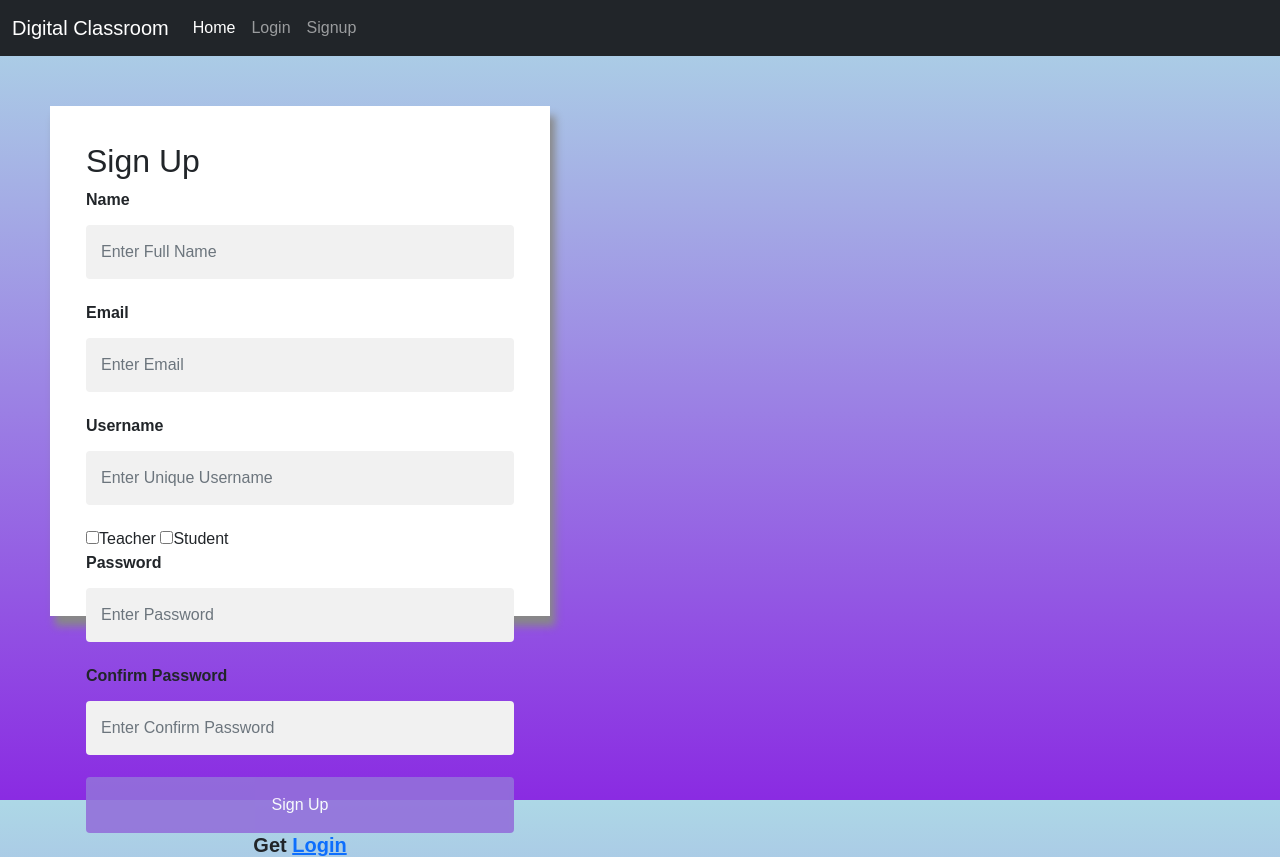
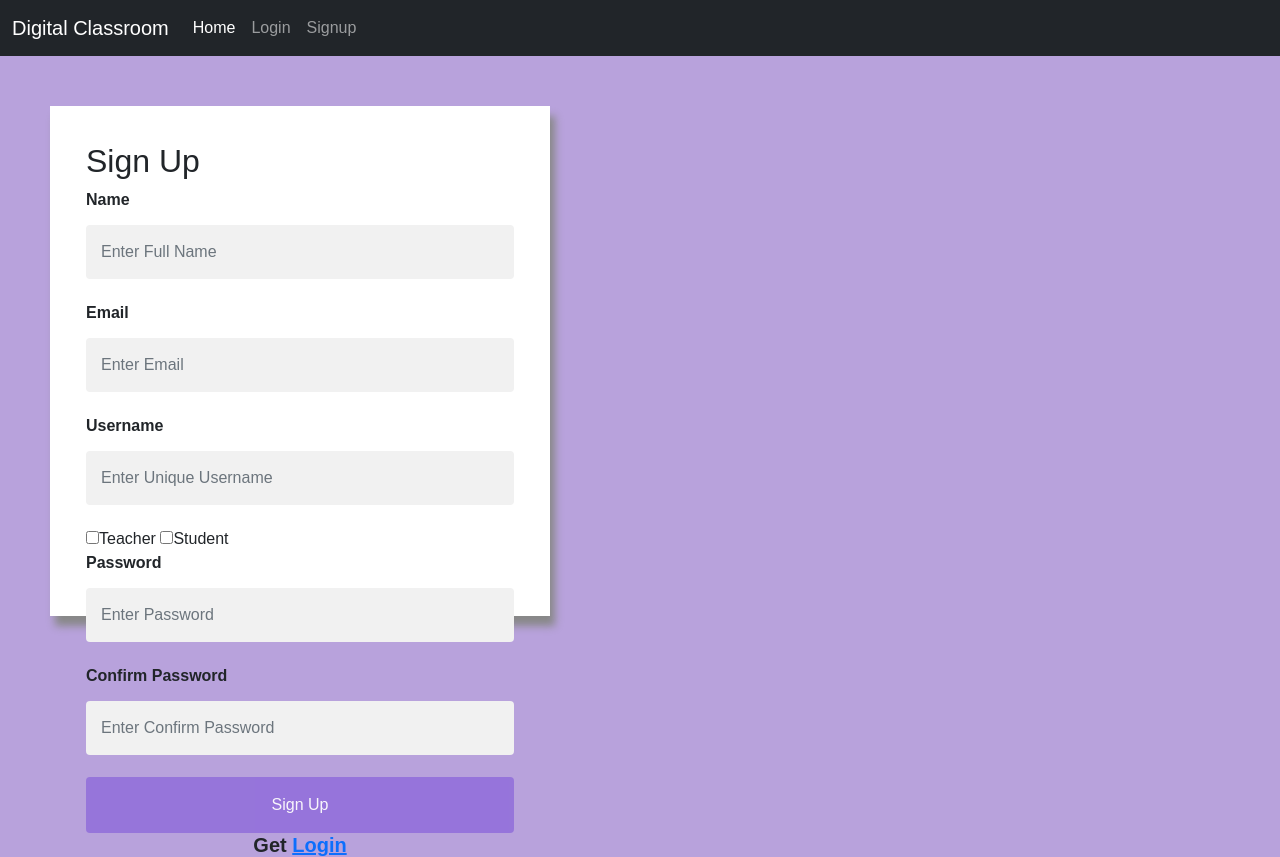
Before and after one commit to rachitsen/Digital-Classroom, a PHP site: page /signup.php in a window 1280 px wide. Run offline with PHP 8.4, Linux system fonts and the light colour scheme.

Commit message:
Update signup.php

```diff
--- a/dclassroom/signup.php
+++ b/dclassroom/signup.php
@@ -49,7 +49,7 @@ else{
 
     <title>SignUp - Digital Classroom</title>
   </head>
-  <body style=" background-color: white;background-image: linear-gradient(lightblue, blueviolet);">
+  <body style=" background-color: #B8A2DC">
   <?php require 'common/nav.php' ?>
     <?php
     if($showAlert){
```
